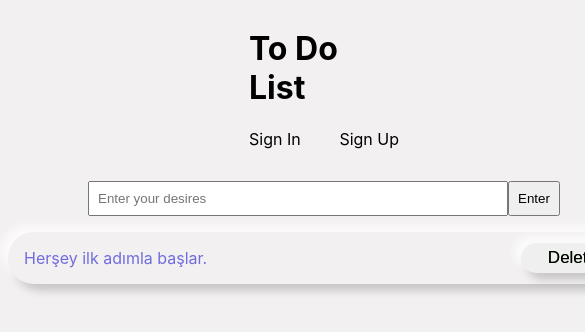
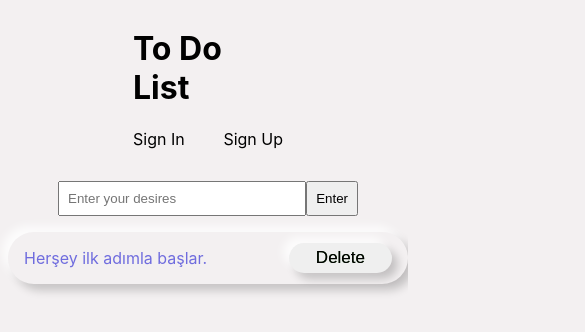
Before and after one commit to mefaba/MightyTodolist, a React (Create React App) app: page / in a window 390 px wide. Shown: the top 332 px of the page, 585 px wide, since content can reach past the window. Built offline with nearby package versions, Linux system fonts and the light colour scheme.

Commit message:
responsive fixtry2

```diff
--- a/src/components/todo-input/todo-input.css
+++ b/src/components/todo-input/todo-input.css
@@ -2,13 +2,15 @@
 .todo-input {
     display: flex;
     align-items: center;
+    justify-content: space-between;
     border-radius: 3px;
+    width: 300px;
     /* background-color: sienna; */
   }
 
 input{
-width: 400px;
-padding: 0.5rem;
+  width: 100%;
+  padding: 0.5rem;
 
 }
 
--- a/src/components/todo-item/todo-item.css
+++ b/src/components/todo-item/todo-item.css
@@ -1,7 +1,10 @@
 .todo-item {
     display: flex;
-    width: 600px;
-    justify-content: space-between;
+    width: 400px;
+    word-wrap: break-word;
+    box-sizing: border-box;
+    justify-content: space-between;;
+    flex-wrap: wrap;
     align-items: center;
     margin: 1rem 0px;
     padding-right: 1rem;
@@ -10,6 +13,7 @@
     box-shadow: -6px -6px 10px rgba(255, 255, 255, 0.8),
     6px 6px 10px rgba(0, 0, 0, 0.2);
     color: #6f6cde;
+
   }
 
 .todo-item button {
```
